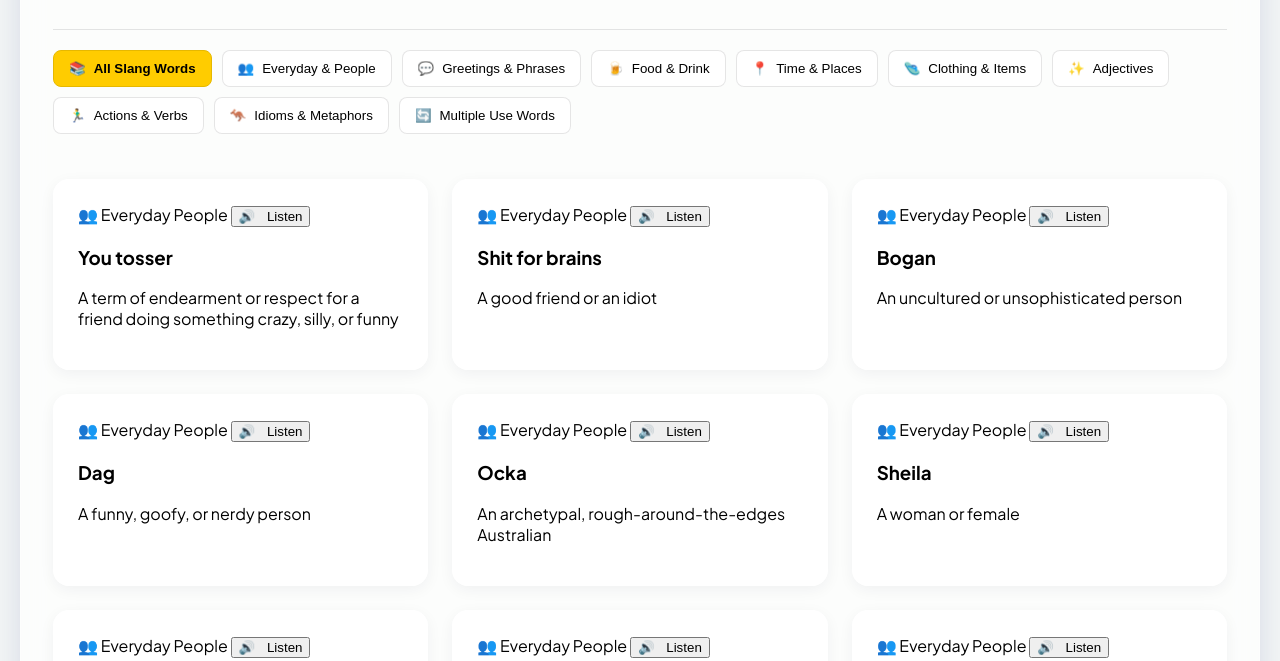
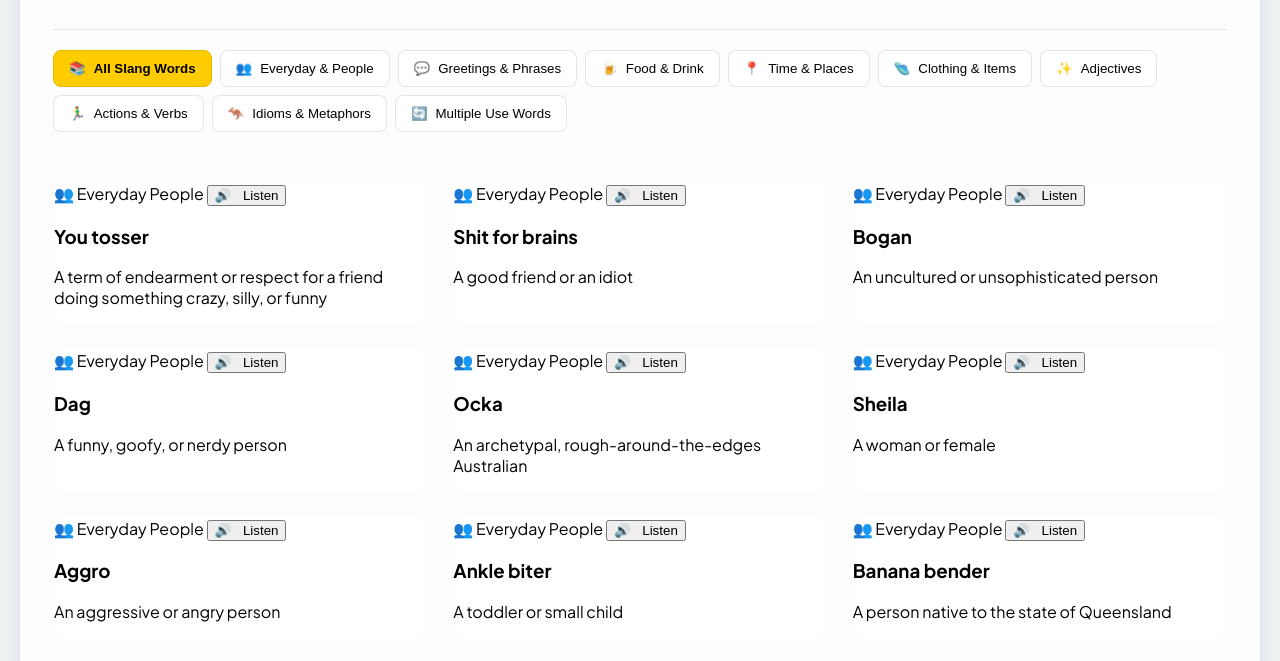
Before and after one commit to DarrenMacca/AussieLingo, a plain HTML site: page index.html in a window 1280 px wide. Shown: the part 117-778 px from the top of the page. Drawn offline with Linux system fonts and the light colour scheme.

Commit message:
Update style.css

```diff
--- a/style.css
+++ b/style.css
@@ -11,25 +11,32 @@ body {
     min-height: 100vh;
 }
 
+/* 1. Restore the main Dashboard Glassmorphism */
 .main-content-display {
-    background: rgba(255, 255, 255, 0.7);
-    backdrop-filter: blur(15px);
-    -webkit-backdrop-filter: blur(15px);
-    border: 1px solid rgba(255, 255, 255, 0.3);
+    background: rgba(255, 255, 255, 0.7) !important;
+    backdrop-filter: blur(15px) !important;
+    -webkit-backdrop-filter: blur(15px) !important;
+    border: 1px solid rgba(255, 255, 255, 0.3) !important;
+    border-radius: 20px !important;
+    box-shadow: 0 8px 32px 0 rgba(31, 38, 135, 0.15) !important;
     padding: 2rem;
-    border-radius: 20px;
-    box-shadow: 0 8px 32px 0 rgba(31, 38, 135, 0.15);
 }
 
+/* 2. Fix the button layout to stay together */
+.filters {
+    display: flex !important;
+    flex-wrap: wrap !important;
+    gap: 8px !important;
+    margin-bottom: 30px !important;
+}
+
+/* 3. Ensure the cards match the glassmorphism theme */
 .slang-card {
-    background: rgba(255, 255, 255, 0.8);
-    backdrop-filter: blur(5px);
-    -webkit-backdrop-filter: blur(5px);
-    padding: 1.5rem;
-    border-radius: 16px;
-    border: 1px solid rgba(255, 255, 255, 0.5);
-    box-shadow: 0 4px 15px rgba(0,0,0,0.05);
-    transition: transform 0.3s ease;
+    background: rgba(255, 255, 255, 0.8) !important;
+    backdrop-filter: blur(5px) !important;
+    -webkit-backdrop-filter: blur(5px) !important;
+    border: 1px solid rgba(255, 255, 255, 0.5) !important;
+    border-radius: 16px !important;
 }
 
 #slang-grid-root {
```
